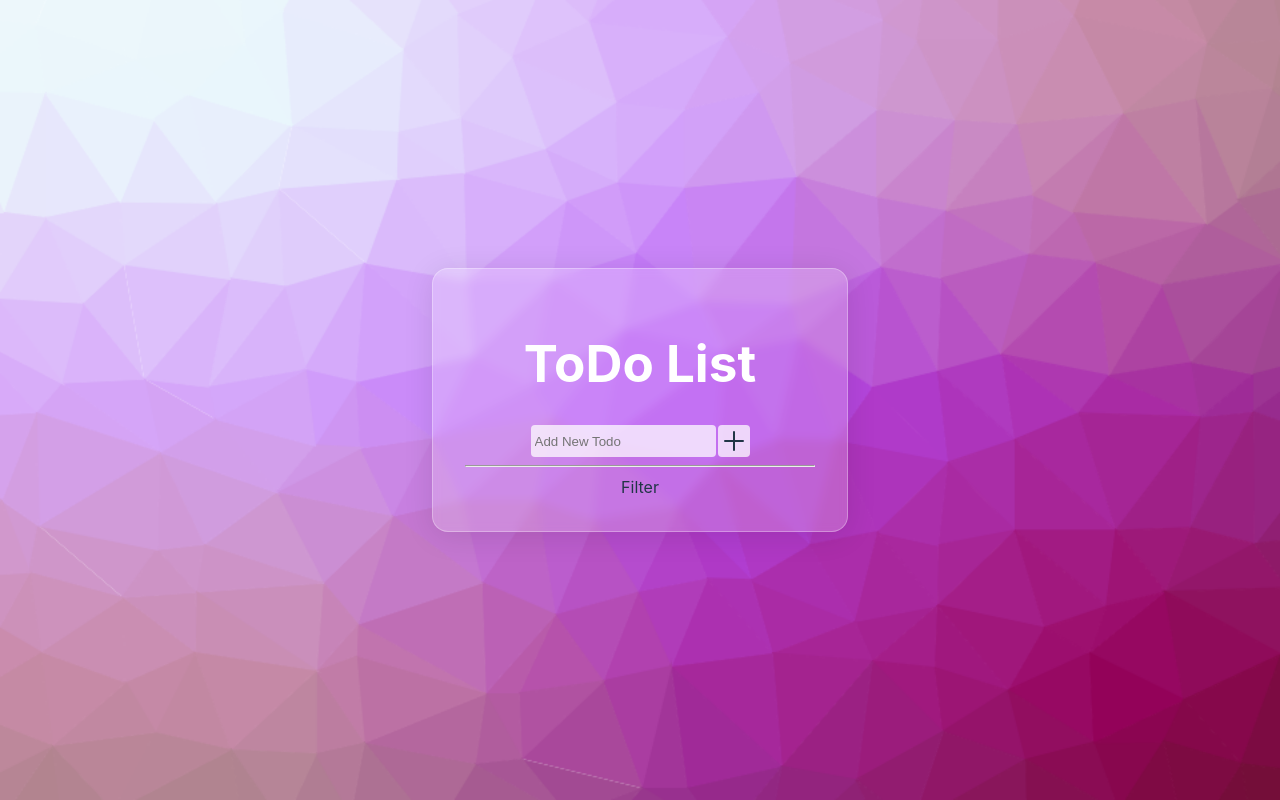
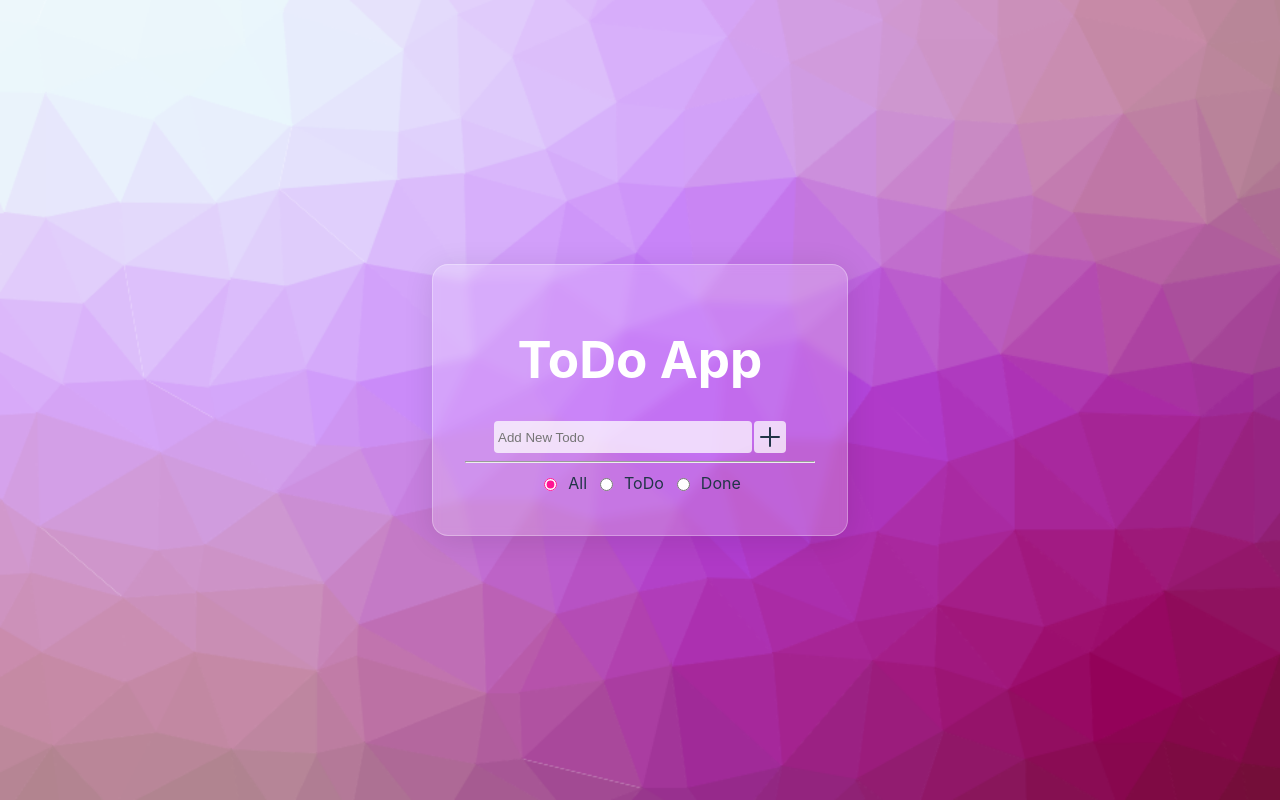
Before and after one commit to ShainaWada/todo, a React (Vite) app: page / in a window 1280 px wide. Built offline with nearby package versions, Linux system fonts and the light colour scheme.

Commit message:
フィルターの追加

```diff
--- a/src/App.css
+++ b/src/App.css
@@ -14,6 +14,17 @@ body {
   justify-content: center;
 }
 
+.todo-filter {
+  display: flex;
+  justify-content: center;
+  gap: 0.5rem;
+  margin-bottom: 0.5rem;
+}
+
+.todo-filter > input {
+  accent-color: deeppink;
+}
+
 .completed {
   text-decoration: line-through;
   opacity: 0.5;
@@ -28,6 +39,7 @@ body {
 
 .input {
   height: 1.5rem;
+  width: 250px;
   padding: 0.25rem;
   background-color: rgba(255, 255, 255, 0.728);
   border-radius: 4px;
--- a/src/App.jsx
+++ b/src/App.jsx
@@ -2,6 +2,7 @@ import { useState } from "react";
 import "./App.css";
 import AddTodo from "./components/AddTodo";
 import TodoList from "./components/TodoList";
+import Filter from "./components/Filter";
 
 function App() {
   const [inputTodo, setInputTodo] = useState("");
@@ -42,14 +43,14 @@ function App() {
   return (
     <>
       <div className="todo">
-        <h1>ToDo List</h1>
+        <h1>ToDo App</h1>
         <AddTodo
           inputTodo={inputTodo}
           setInputTodo={setInputTodo}
           handleSubmit={handleSubmit}
         />
         <hr />
-        <div>Filter</div>
+        <Filter />
         <TodoList
           taskList={taskList}
           handleDelete={handleDelete}
--- /dev/null
+++ b/src/components/Filter.jsx
@@ -0,0 +1,16 @@
+const Filter = () => {
+  return (
+    <>
+      <div className="todo-filter">
+        <input type="radio" name="filter" defaultChecked />
+        <label>All</label>
+        <input type="radio" name="filter" />
+        <label>ToDo</label>
+        <input type="radio" name="filter" />
+        <label>Done</label>
+      </div>
+    </>
+  );
+};
+
+export default Filter;
```
